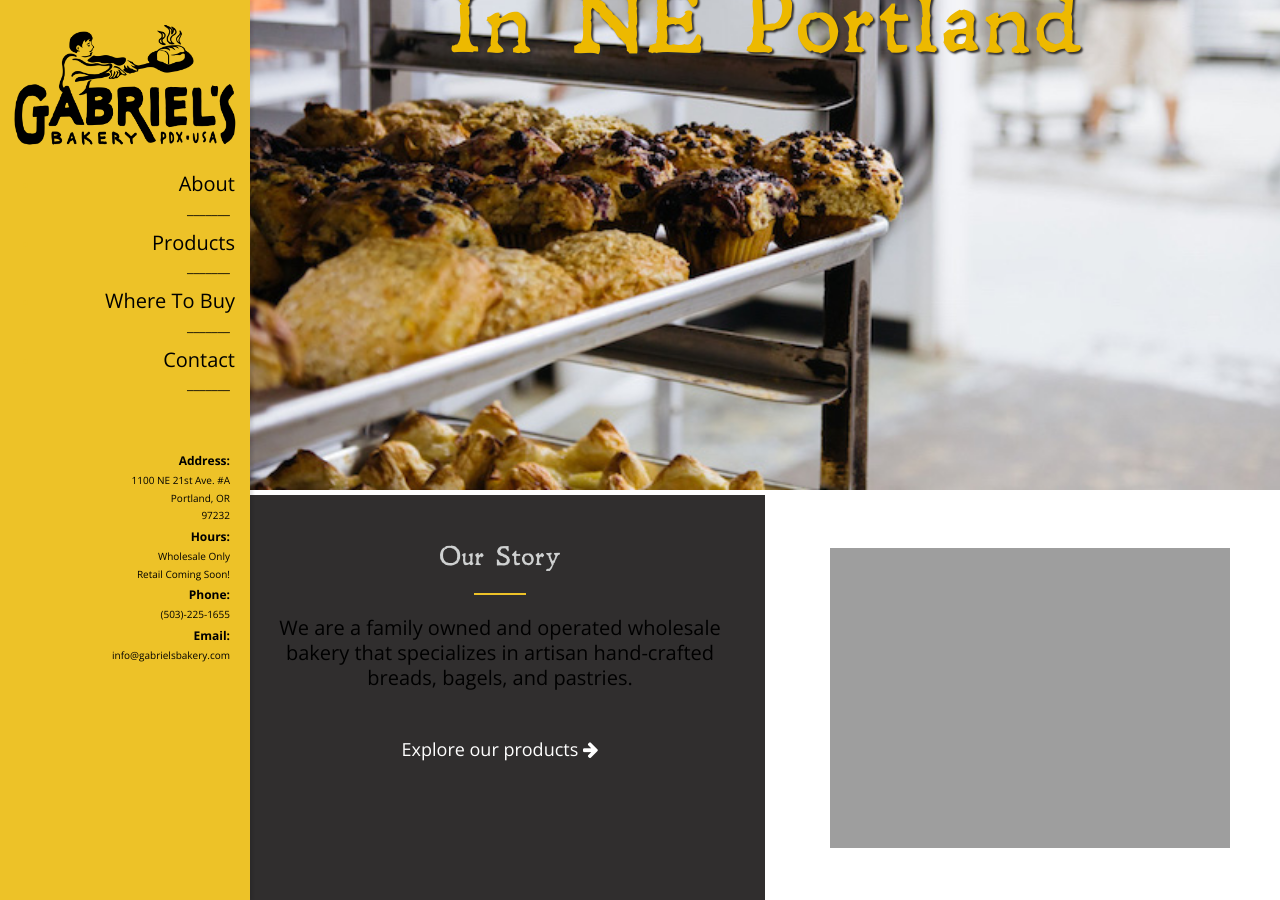
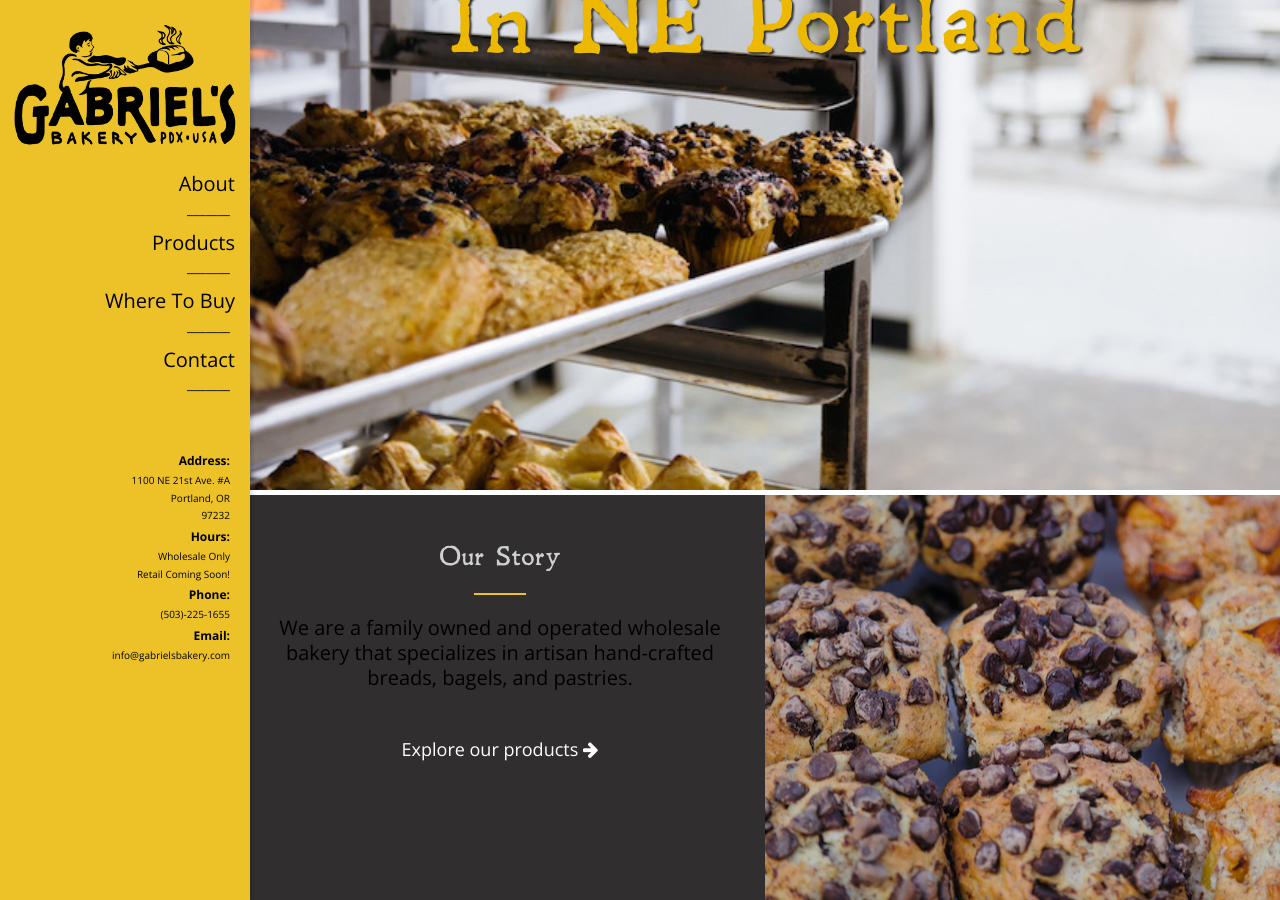
Before and after one commit to SandroMateo/gabriels-website, a Jekyll site: the page built from index.html, in a window 1280 px wide and 900 px high, scrolled down 230 px. Built offline with Jekyll 4.4.1, drawn with Linux system fonts in a browser that asks for light colours; nearby versions of some CDN libraries.

Commit message:
fix merge conflicts

```diff
--- a/_sass/_layout/_home.scss
+++ b/_sass/_layout/_home.scss
@@ -97,7 +97,7 @@
 }
 
 .new-item__wrapper {
-  background-image: url("/gabriels-website/images/featured-granola.jpg");
+  background-image: url("/gabriels-website/images/featured-glutenfree.jpg");
   background-position: center;
   background-repeat: no-repeat;
 }
```
Also changed, not shown: index.html (+2 -12 lines).
